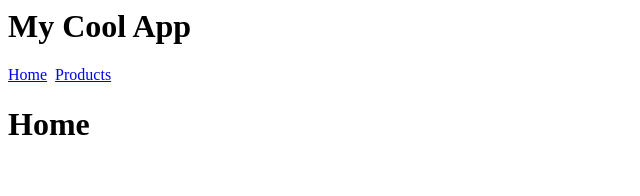
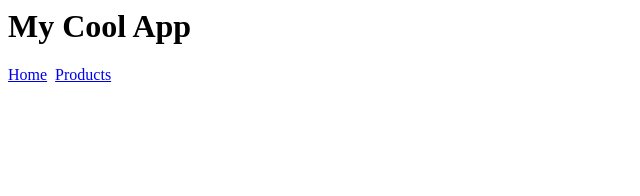
Before and after one commit to kartik707/angular-kartik, an Angular app: page / in a window 1280 px wide. Shown: the top 196 px of the page, without its empty margins (0-640 px from the left). Built offline with nearby package versions, Linux system fonts and the light colour scheme.

Commit message:
2 files modified

```diff
--- a/src/app/app-routing.module.ts
+++ b/src/app/app-routing.module.ts
@@ -5,7 +5,7 @@ import { HomeComponent } from './home.component';
 import { ProductsComponent } from './products.component';
 
 const routes:Routes = [
-  { path: '',component: HomeComponent },
+  { path: 'home',component: HomeComponent },
   { path: 'products1',component: ProductsComponent }
 ];
 
--- a/src/app/app.component.html
+++ b/src/app/app.component.html
@@ -1,5 +1,5 @@
 <!-- <app-products></app-products> -->
 <h1>My Cool App</h1>
-<a routerLink= "/">Home</a>
+<a routerLink= "/home">Home</a>
 <a style=margin:8px routerLink= "/products1">Products</a>
 <router-outlet></router-outlet>
```
